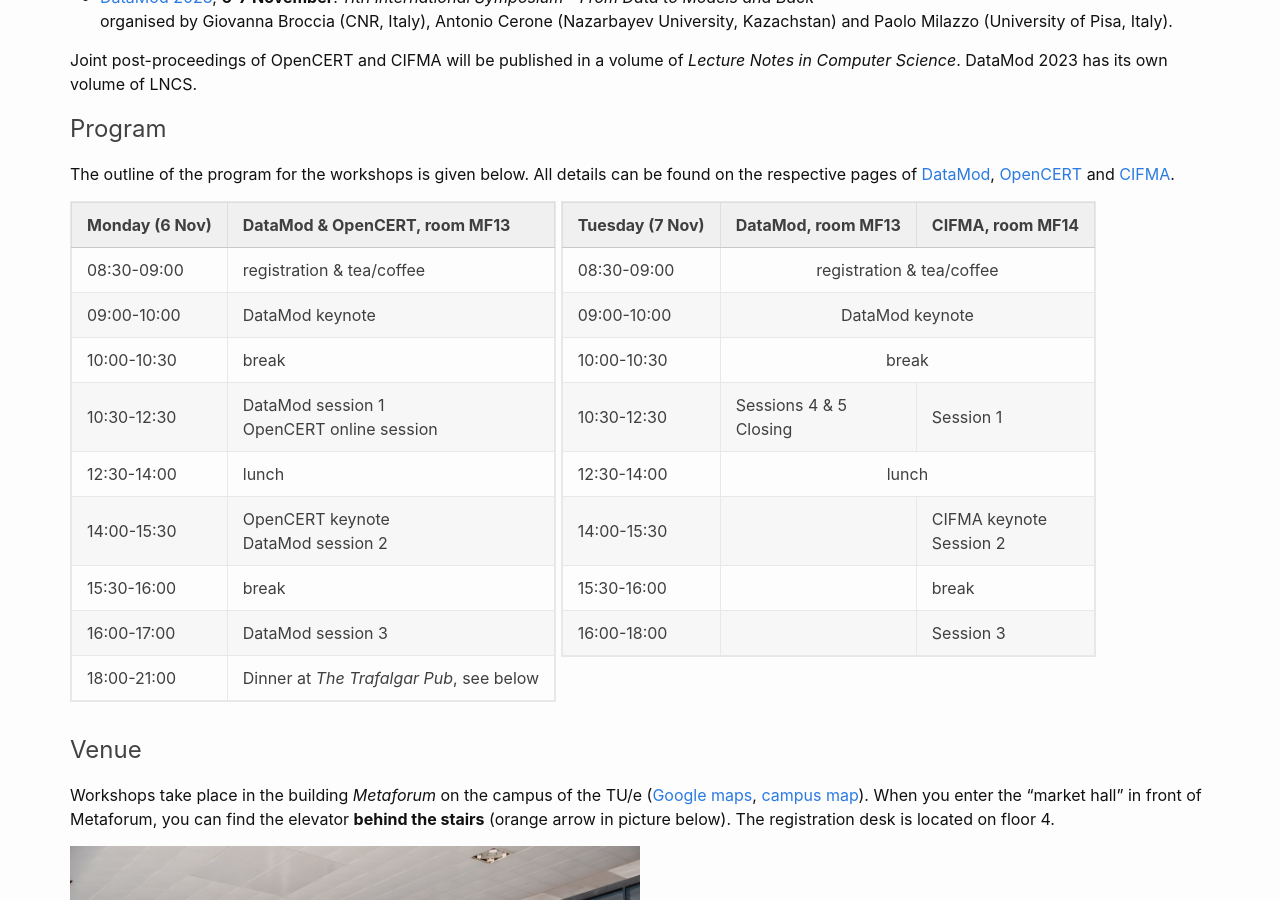
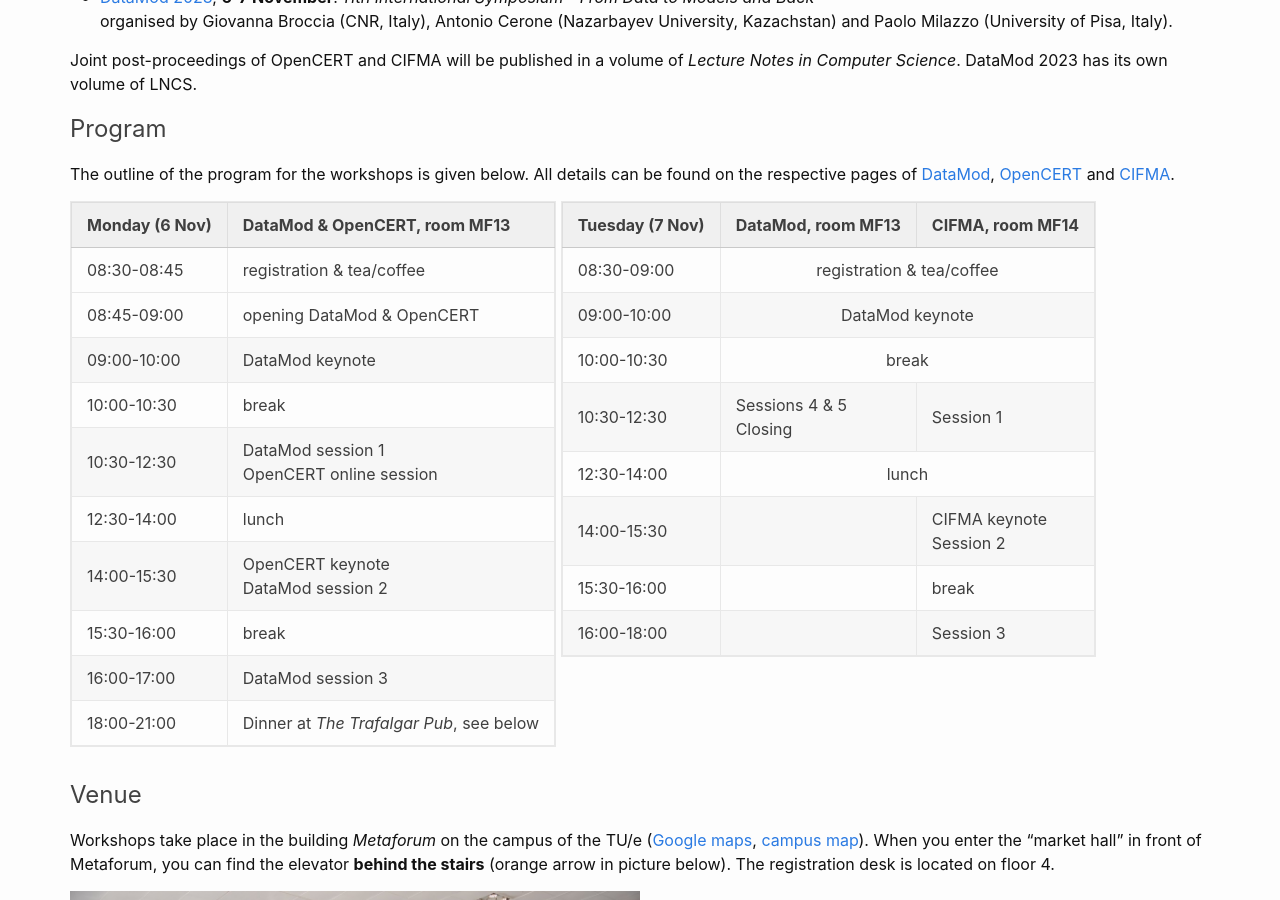
Before and after one commit to sefm-conference/2023, a Jekyll site: the page built from _pages/workshops.md, in a window 1280 px wide and 900 px high, scrolled down 679 px. Built offline with Jekyll 4.4.1, drawn with Linux system fonts in a browser that asks for light colours.

Commit message:
Add opening of DataMod and OpenCERT

```diff
--- a/_pages/workshops.md
+++ b/_pages/workshops.md
@@ -28,8 +28,13 @@ All details can be found on the respective pages of [DataMod](https://datamod202
     </thead>
     <tbody>
         <tr>
-            <td>08:30-09:00</td>
+            <td>08:30-08:45</td>
             <td>registration &amp; tea/coffee</td>
+        </tr>
+        <tr></tr>
+        <tr>
+            <td>08:45-09:00</td>
+            <td>opening DataMod & OpenCERT</td>
         </tr>
         <tr>
             <td>09:00-10:00</td>
```
